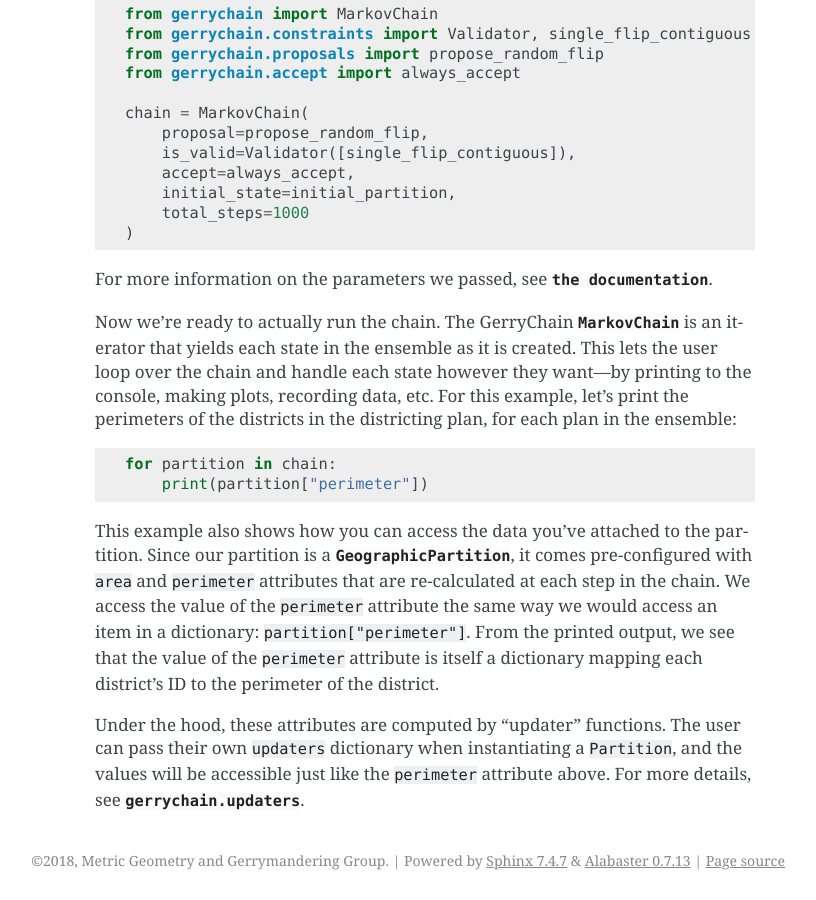
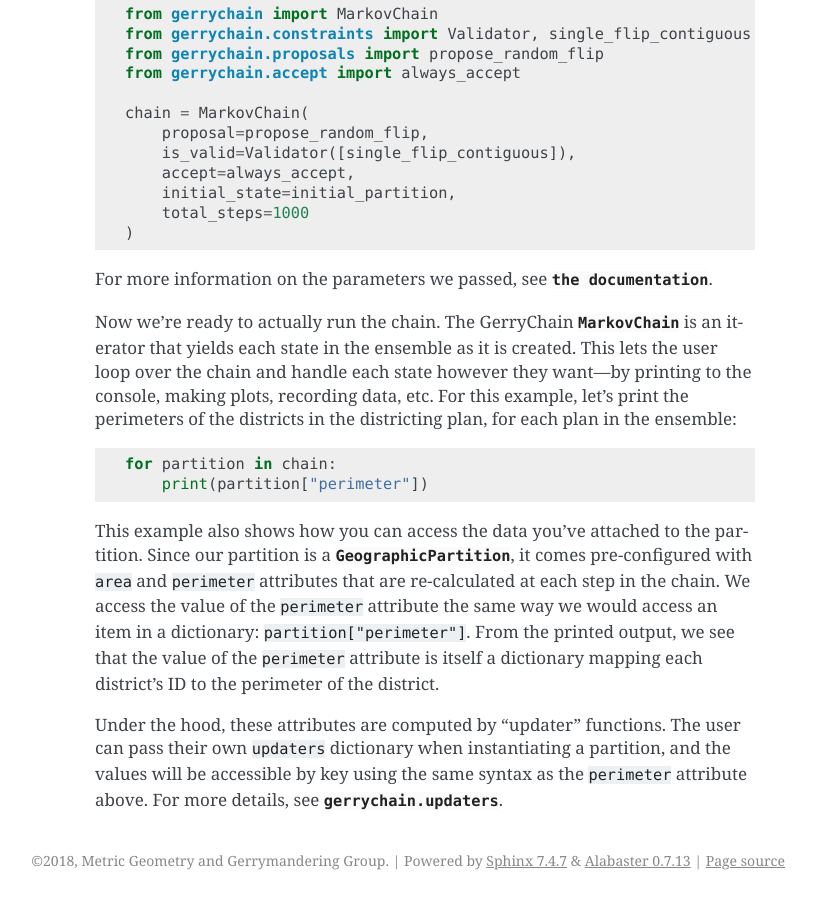
Before and after one commit to mggg/GerryChain, a Sphinx documentation site: the page built from docs/user/quickstart.rst, in a window 1280 px wide and 900 px high, scrolled down 2146 px. Shown: the whole window, without its empty margins (325-1141 px from the left). Built offline with Sphinx 7.4.7, drawn with Linux system fonts in a browser that asks for light colours.

Commit message:
Minor documentation change

```diff
--- a/docs/user/quickstart.rst
+++ b/docs/user/quickstart.rst
@@ -114,7 +114,7 @@ we see that the value of the ``perimeter`` attribute is itself a dictionary mapp
 the perimeter of the district.
 
 Under the hood, these attributes are computed by "updater" functions. The user can pass their own
-``updaters`` dictionary when instantiating a ``Partition``, and the values will be accessible just like
-the ``perimeter`` attribute above. For more details, see :mod:`gerrychain.updaters`.
+``updaters`` dictionary when instantiating a partition, and the values will be accessible by key using the
+same syntax as the ``perimeter`` attribute above. For more details, see :mod:`gerrychain.updaters`.
 
 .. TODO: Elections
```
